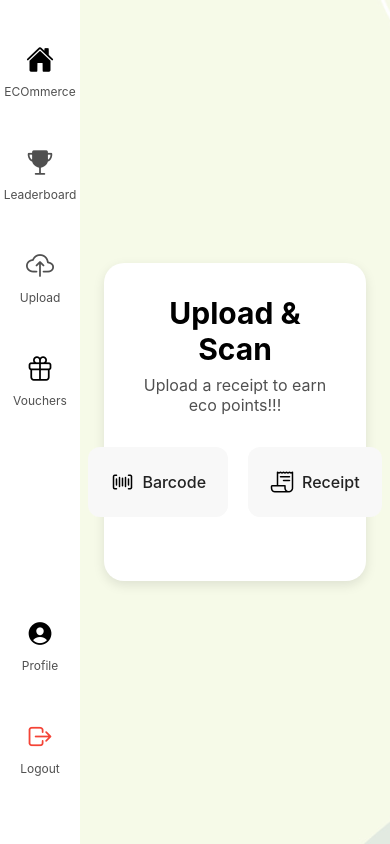
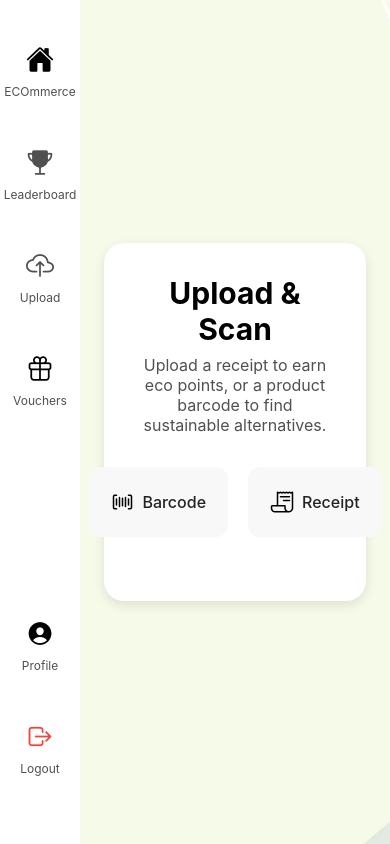
Before and after one commit to sri7373/Tech-Series-2025, a React Native app in the folder frontend/: screen /Upload in a window 390 px wide. Built offline with nearby package versions, Linux system fonts and the light colour scheme.

Commit message:
added more description

```diff
--- a/frontend/screens/Upload.js
+++ b/frontend/screens/Upload.js
@@ -160,7 +160,7 @@ export default function Upload({ navigation }) {
               <View style={styles.card}>
                 <Text style={styles.title}>Upload & Scan</Text>
                 <Text style={styles.subtitle}>
-                  Upload a receipt to earn eco points!!!
+                  Upload a receipt to earn eco points, or a product barcode to find sustainable alternatives.
                 </Text>
 
                 {/* Upload Type Selection */}
@@ -250,7 +250,7 @@ export default function Upload({ navigation }) {
                             style={styles.removeButton}
                             onPress={() => setImage(null)}
                           >
-                            <Ionicons name="close-circle" size={24} color={colours.error} />
+                            <Ionicons name="close-circle" sizeUp={24} color={colours.error} />
                           </TouchableOpacity>
                         </View>
                       )}
```
